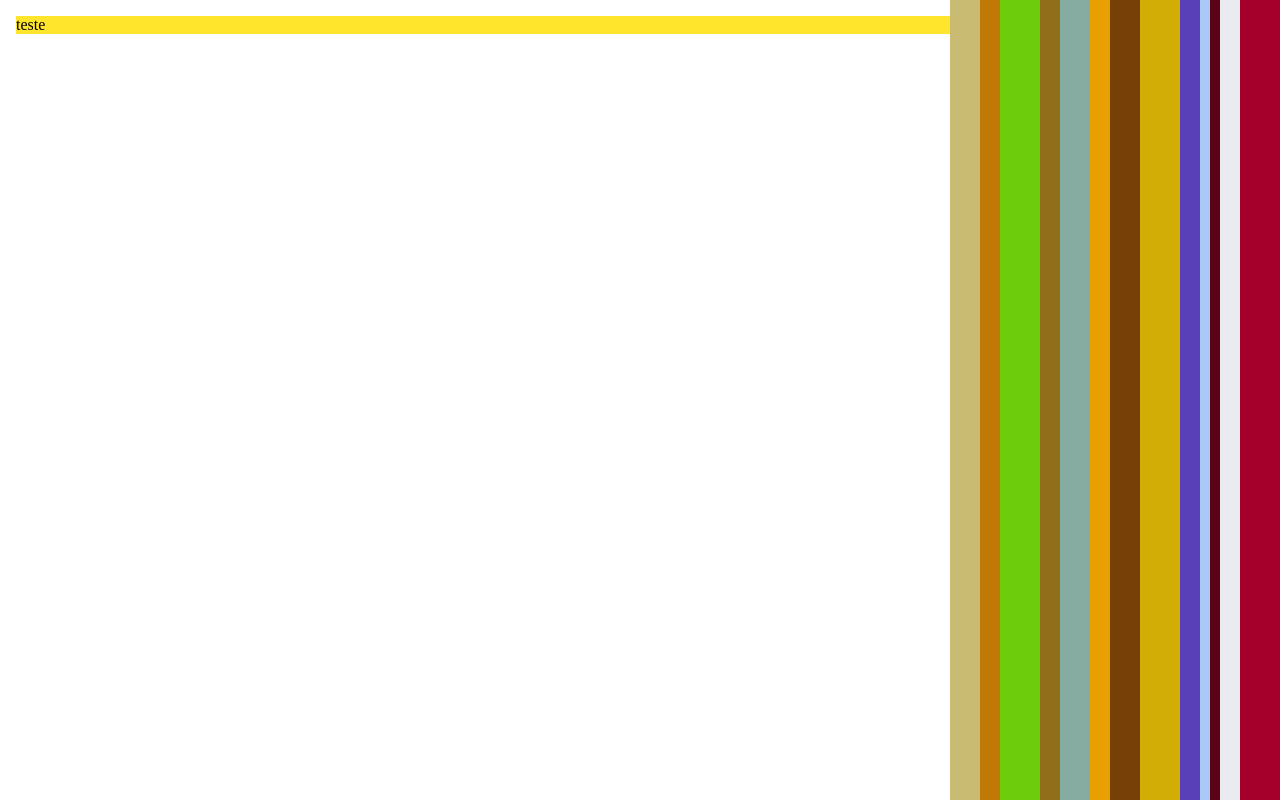
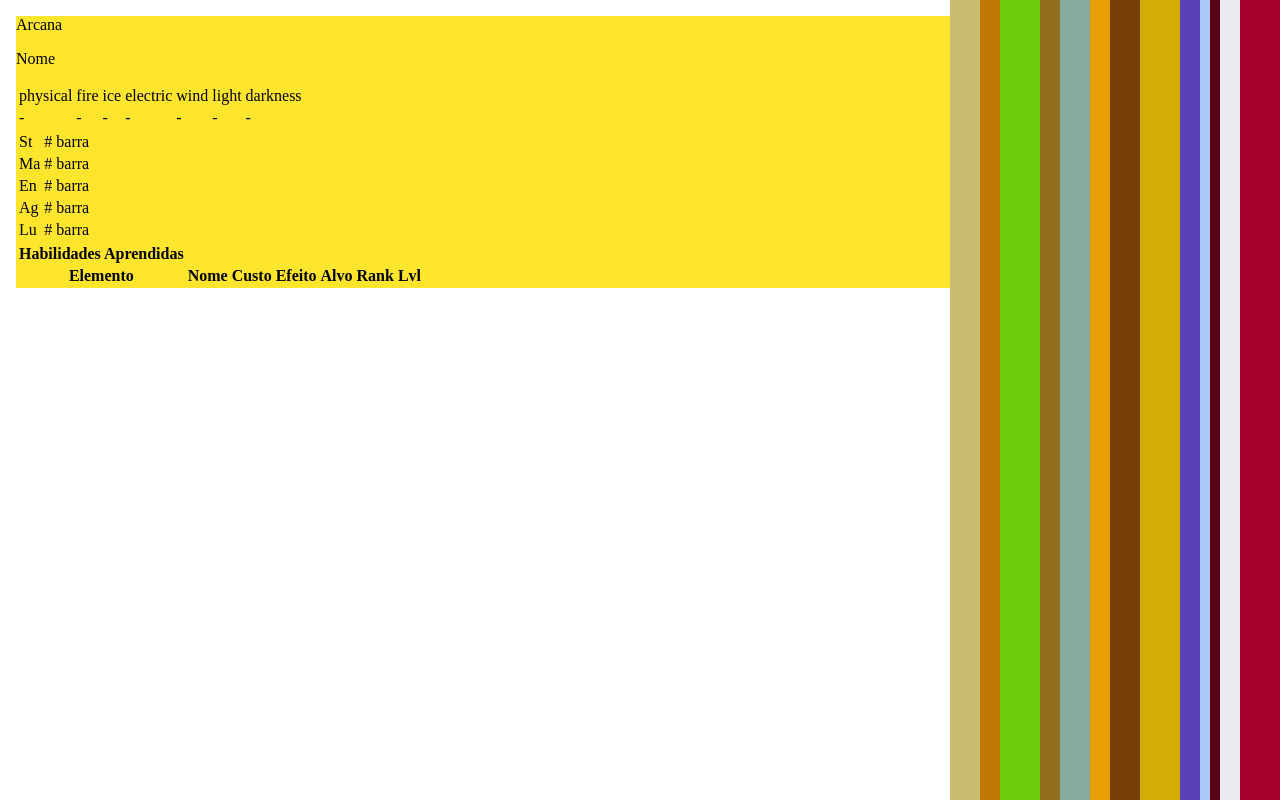
Before and after one commit to PoisonRose/Persona4-projeto, an Angular app: page / in a window 1280 px wide. Built offline with nearby package versions, Linux system fonts and the light colour scheme.

Commit message:
Html da página de detalhes do persona organizado

```diff
--- a/src/app/app.module.ts
+++ b/src/app/app.module.ts
@@ -10,6 +10,7 @@ import { SkillListComponent } from './paginas/skill-list/skill-list.component';
 import { PesquisaComponent } from './componentes/pesquisa/pesquisa.component';
 import { BarraSkillComponent } from './componentes/barra-skill/barra-skill.component';
 import { PropriedadesSkillsComponent } from './componentes/propriedades-skills/propriedades-skills.component';
+import { DetalhesPersonaComponent } from './componentes/detalhes-persona/detalhes-persona.component';
 
 @NgModule({
   declarations: [
@@ -20,7 +21,8 @@ import { PropriedadesSkillsComponent } from './componentes/propriedades-skills/p
     SkillListComponent,
     PesquisaComponent,
     BarraSkillComponent,
-    PropriedadesSkillsComponent
+    PropriedadesSkillsComponent,
+    DetalhesPersonaComponent
   ],
   imports: [
     BrowserModule,
--- /dev/null
+++ b/src/app/componentes/detalhes-persona/detalhes-persona.component.html
@@ -0,0 +1,71 @@
+<div>
+    <p>Arcana</p>
+    <p>Nome</p>
+</div>
+<div class="resistencias">
+    <table>
+        <tr class="icones">
+            <td>physical</td>
+            <td>fire</td>
+            <td>ice</td>
+            <td>electric</td>
+            <td>wind</td>
+            <td>light</td>
+            <td>darkness</td>
+        </tr>
+        <tr class="valor">
+            <td>-</td>
+            <td>-</td>
+            <td>-</td>
+            <td>-</td>
+            <td>-</td>
+            <td>-</td>
+            <td>-</td>
+        </tr>
+    </table>
+
+    <table class="stats">
+        <tr>
+            <td>St</td>
+            <td>#</td>
+            <td>barra</td>
+        </tr>
+
+        <tr>
+            <td>Ma</td>
+            <td>#</td>
+            <td>barra</td>
+        </tr>
+
+        <tr>
+            <td>En</td>
+            <td>#</td>
+            <td>barra</td>
+        </tr>
+
+        <tr>
+            <td>Ag</td>
+            <td>#</td>
+            <td>barra</td>
+        </tr>
+
+        <tr>
+            <td>Lu</td>
+            <td>#</td>
+            <td>barra</td>
+        </tr>
+    </table>
+
+    <table>
+        <th>Habilidades Aprendidas</th>
+        <tr>
+            <th>Elemento</th>
+            <th>Nome</th>
+            <th>Custo</th>
+            <th>Efeito</th>
+            <th>Alvo</th>
+            <th>Rank</th>
+            <th>Lvl</th>
+        </tr>
+    </table>
+</div>
--- a/src/app/paginas/persona/persona.component.html
+++ b/src/app/paginas/persona/persona.component.html
@@ -1,5 +1,7 @@
 <body>
-    <p>teste</p>
+    <div>
+        <app-detalhes-persona></app-detalhes-persona>
+    </div>
 
     <div class="arco-iris">
         <table>
```
Also changed, not shown: src/app/componentes/detalhes-persona/detalhes-persona.component.ts (added, +10 -0 lines), src/app/componentes/detalhes-persona/detalhes-persona.component.css (added), 1 other file (tests, documents, lock files or other folders).
